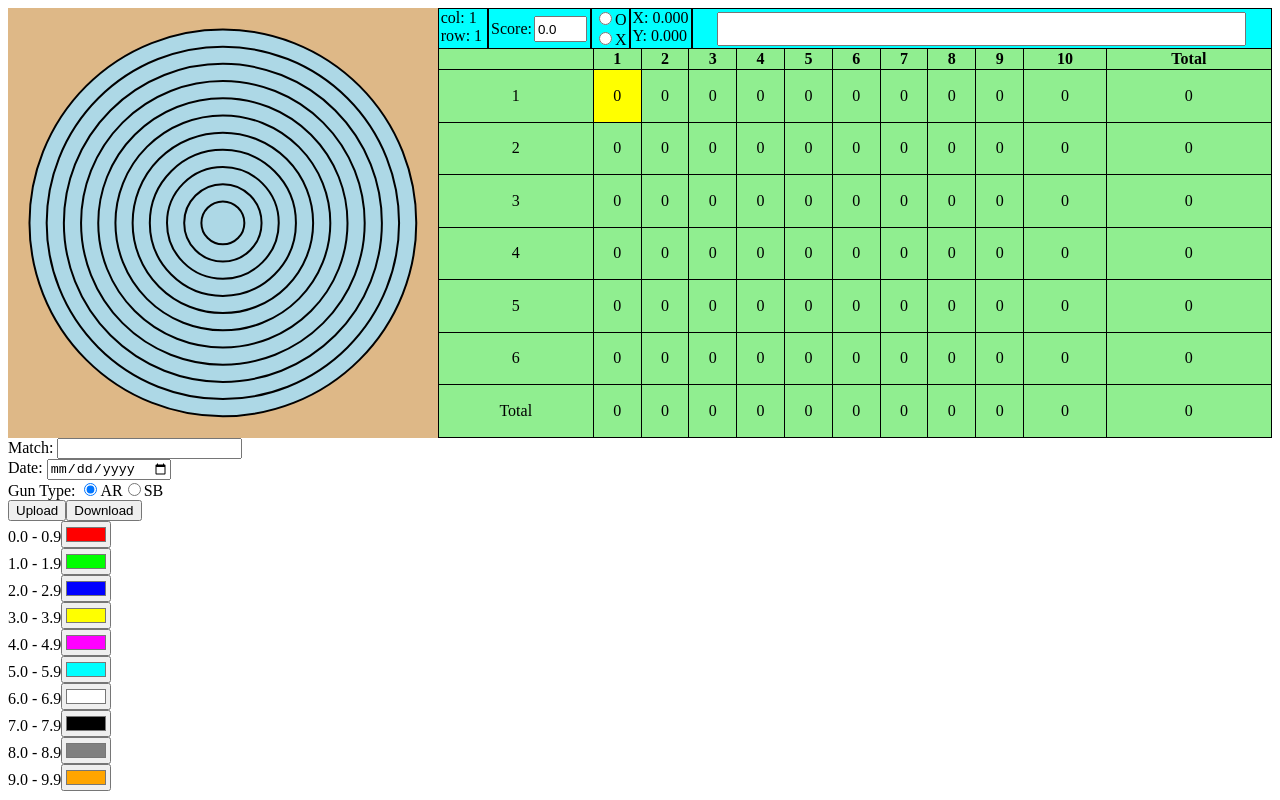
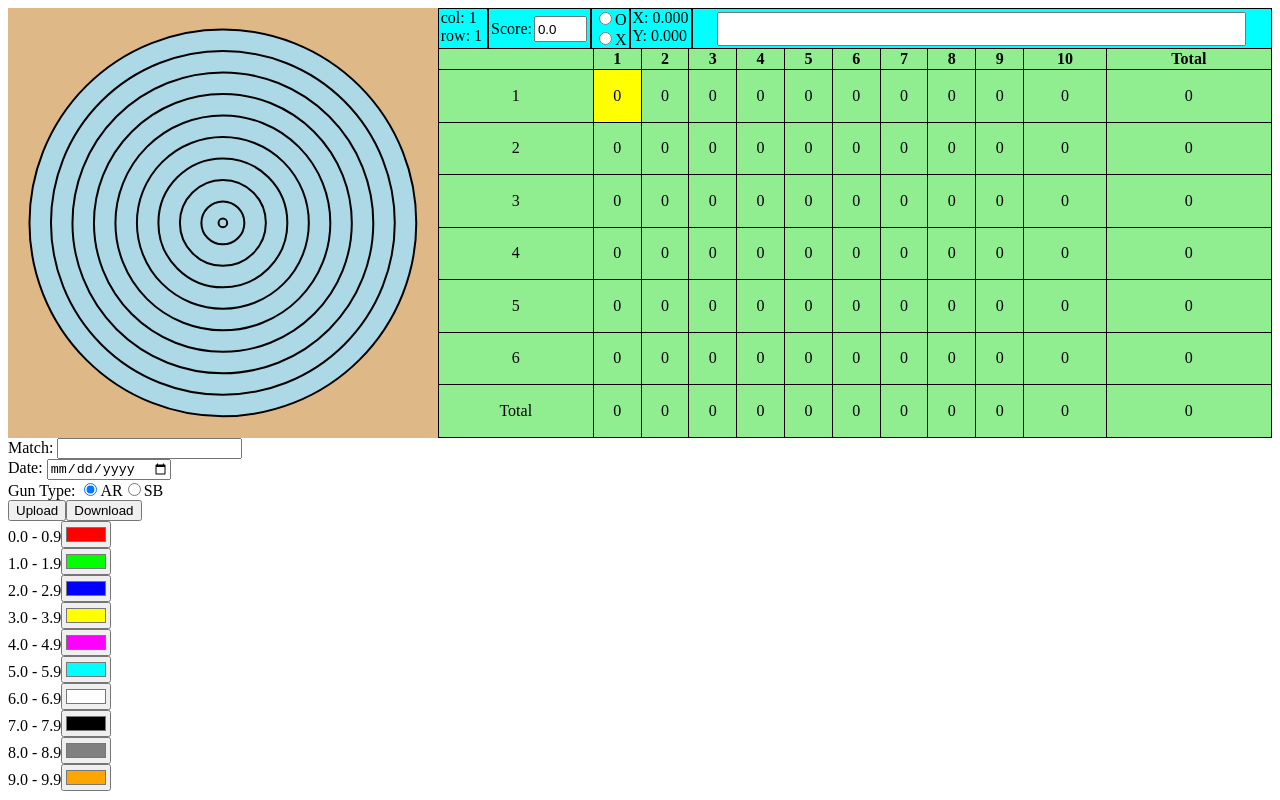
Before and after one commit to konbraphat51/Marksman, a Vue app: page / in a window 1280 px wide. Built offline with nearby package versions, Linux system fonts and the light colour scheme.

Commit message:
change mark layout by guntype

```diff
--- a/src/App.vue
+++ b/src/App.vue
@@ -16,6 +16,7 @@
 				:rowSelected="rowSelected"
 				:colSelected="colSelected"
 				:colors="colors"
+				:guntype="metadata.guntype"
 			/>
 		</div>
 		<div class="right">
--- a/src/components/Mark.vue
+++ b/src/components/Mark.vue
@@ -3,7 +3,7 @@
 		<svg xmlns="http://www.w3.org/2000/svg" @click="_OnClicked">
 			<!-- area -->
 			<circle
-				v-for="(radius, index) in radius"
+				v-for="(radius, index) in radiuses"
 				:r="radius + '%'"
 				class="area"
 				cx="50%"
@@ -12,7 +12,7 @@
 
 			<!-- border -->
 			<circle
-				v-for="(radius, index) in radius"
+				v-for="(radius, index) in radiuses"
 				:r="radius + '%'"
 				class="border"
 				cx="50%"
@@ -43,10 +43,10 @@ export default {
 		rowSelected: Number,
 		colSelected: Number,
 		colors: Array,
+		guntype: String,
 	},
 	data() {
 		return {
-			radius: [45, 41, 37, 33, 29, 25, 21, 17, 13, 9, 5],
 			holes: [],
 		}
 	},
@@ -94,6 +94,17 @@ export default {
 		},
 		_SelectColor(scoreX10) {
 			return this.colors[parseInt(scoreX10 / 10)]
+		},
+	},
+	computed: {
+		radiuses() {
+			if (this.guntype === "AR") {
+				return [45, 40, 35, 30, 25, 20, 15, 10, 5, 1]
+			} else if (this.guntype === "SB") {
+				return [45, 41, 37, 33, 29, 25, 21, 17, 13, 4, 2]
+			} else {
+				return [45, 25, 5, 1]
+			}
 		},
 	},
 	watch: {
```
